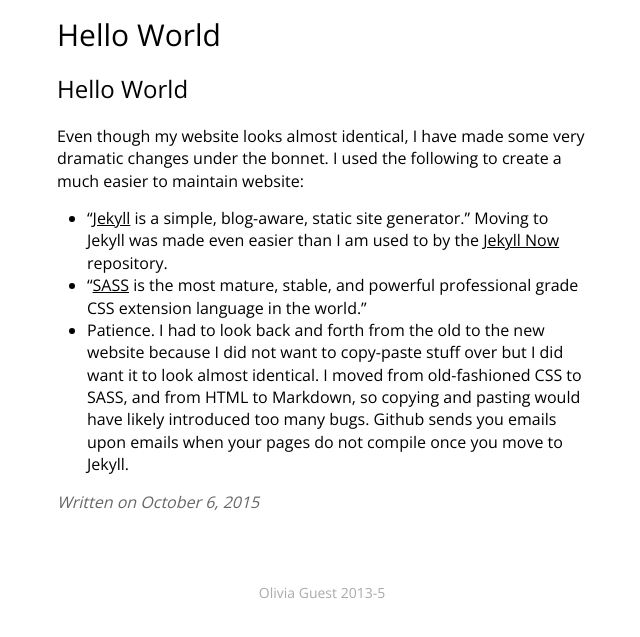
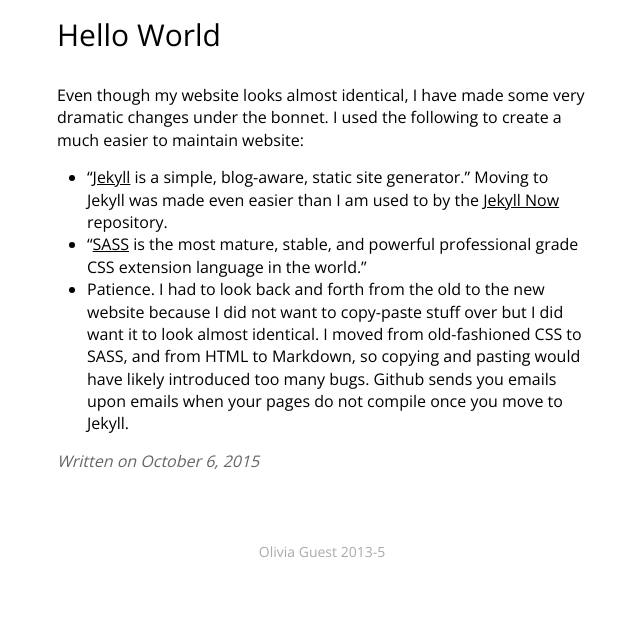
Before and after one commit to oliviaguest/oliviaguest.github.io, a Jekyll site: the page built from _posts/2015-10-06-Hello-World.md, in a window 1280 px wide. Shown: the top 637 px of the page, without its empty margins (318-958 px from the left). Built offline with Jekyll 4.4.1, drawn with Linux system fonts in a browser that asks for light colours; nearby versions of some CDN libraries.

Commit message:
Updated 2015-10-06-Hello-World.md

```diff
--- a/_posts/2015-10-06-Hello-World.md
+++ b/_posts/2015-10-06-Hello-World.md
@@ -2,9 +2,6 @@
 published: true
 layout: post
 ---
-
-
-## Hello World
 
 Even though my website looks almost identical, I have made some very dramatic changes under the bonnet. I used the following to create a much easier to maintain website:
 
```
